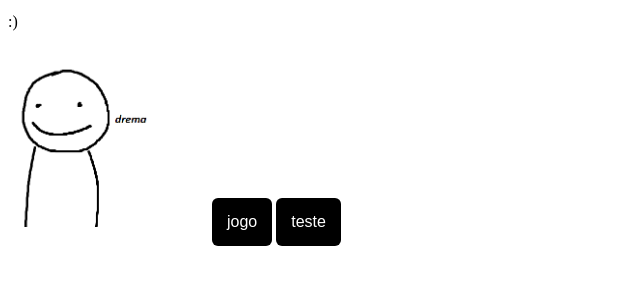
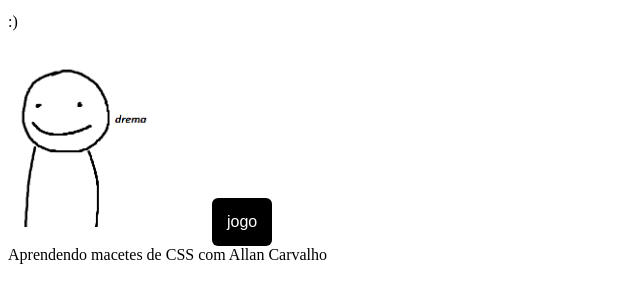
Before and after one commit to ezdtkk/pog, a plain HTML site: page index.html in a window 1280 px wide. Shown: the part 101-404 px from the top of the page, without its empty margins (0-640 px from the left). Drawn offline with Linux system fonts and the light colour scheme.

Commit message:
Add files via upload

```diff
--- a/index.html
+++ b/index.html
@@ -10,6 +10,11 @@
 <p>:)</p>
 <img src="testdrema.png" alt="some text" width=200 height=180>
 <a href="ooooooooooooooooooo.html"><button style="background: #000000; border-radius: 6px; padding: 15px; cursor: pointer; color: #fff; border: none; font-size: 16px;">jogo</button></a>
-<a href="style.css"><button style="background: #000000; border-radius: 6px; padding: 15px; cursor: pointer; color: #fff; border: none; font-size: 16px;">teste</button></a>
+<div class="ac_box">
+      <div class="ac_box_top"><div>
+            <div class="ac_box_cont">
+			 Aprendendo macetes de CSS com Allan Carvalho
+             <div>
+<div>
 </body>
 </html>
```
